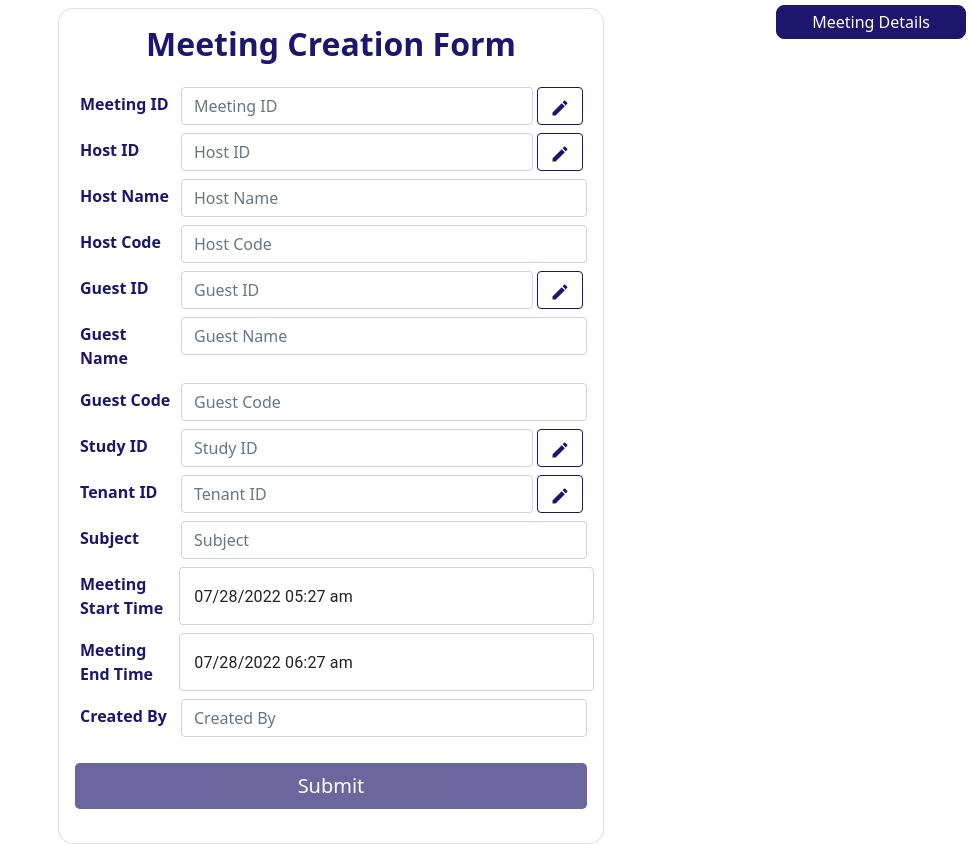
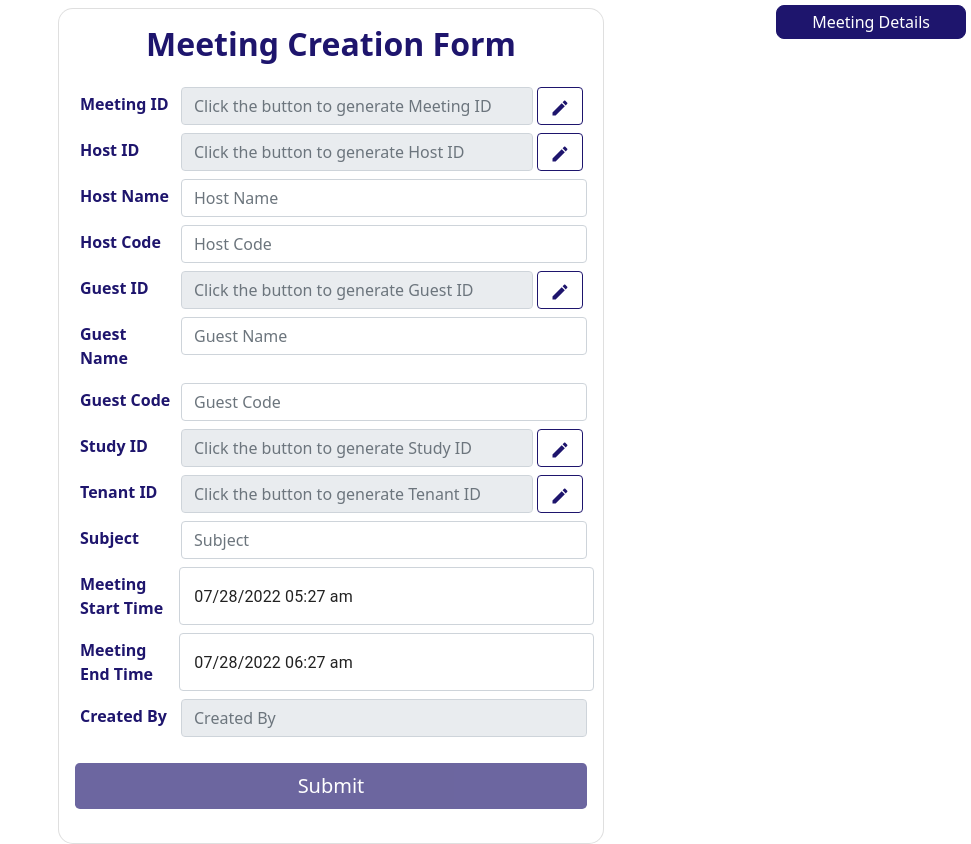
Before and after one commit to anshOFS/connect-meeting-sample-app, a React (Create React App) app: page /meetingCreation in a window 1280 px wide. Shown: the whole page, without its empty margins (309-1280 px from the left). Built offline with nearby package versions, Linux system fonts and the light colour scheme.

Commit message:
minor changes

```diff
--- a/src/app/pages/MeetingForm/meetingForm.js
+++ b/src/app/pages/MeetingForm/meetingForm.js
@@ -124,9 +124,10 @@ const MeetingForm = (props) => {
                               </label>
                               <div className="flex-grow-1">
                                 <input
+                                  readOnly
                                   {...input}
                                   type="text"
-                                  placeholder="Meeting ID"
+                                  placeholder="Click the button to generate Meeting ID"
                                   className={(meta.error && meta.touched) ? classStyleError : classStyleSuccess}
                                 />
                                 {meta.error && meta.touched && (
@@ -163,9 +164,10 @@ const MeetingForm = (props) => {
                               </label>
                               <div className="flex-grow-1">
                                 <input
+                                  readOnly
                                   {...input}
                                   type="text"
-                                  placeholder="Host ID"
+                                  placeholder="Click the button to generate Host ID"
                                   className={(meta.error && meta.touched) ? classStyleError : classStyleSuccess}
                                 />
                                 {meta.error && meta.touched && (
@@ -264,9 +266,10 @@ const MeetingForm = (props) => {
                               </label>
                               <div className="flex-grow-1">
                                 <input
+                                  readOnly
                                   {...input}
                                   type="text"
-                                  placeholder="Guest ID"
+                                  placeholder="Click the button to generate Guest ID"
                                   className={(meta.error && meta.touched) ? classStyleError : classStyleSuccess}
                                 />
                                 {meta.error && meta.touched && (
@@ -361,9 +364,10 @@ const MeetingForm = (props) => {
                               </label>
                               <div className="flex-grow-1">
                                 <input
+                                  readOnly
                                   {...input}
                                   type="text"
-                                  placeholder="Study ID"
+                                  placeholder="Click the button to generate Study ID"
                                   className={(meta.error && meta.touched) ? classStyleError : classStyleSuccess}
                                 />
                                 {meta.error && meta.touched && (
@@ -400,9 +404,10 @@ const MeetingForm = (props) => {
                               </label>
                               <div className="flex-grow-1">
                                 <input
+                                  readOnly
                                   {...input}
                                   type="text"
-                                  placeholder="Tenant ID"
+                                  placeholder="Click the button to generate Tenant ID"
                                   className={(meta.error && meta.touched) ? classStyleError : classStyleSuccess}
                                 />
                                 {meta.error && meta.touched && (
@@ -528,6 +533,7 @@ const MeetingForm = (props) => {
                               </label>
                               <div className="flex-grow-1">
                                 <input
+                                  readOnly
                                   {...input}
                                   type="text"
                                   placeholder="Created By"
--- a/src/app/pages/MeetingRoom/meetingRoom.css
+++ b/src/app/pages/MeetingRoom/meetingRoom.css
@@ -1,7 +1,7 @@
 .room-container {
     display: flex;
     flex-direction: column;
-    background-color: #1a1919;
+    background-color: white;
 }
 
 .room-container > button {
@@ -12,3 +12,8 @@
     min-width: 100vw;
     min-height: 100vh;
 }
+
+.btn-style {
+    position: relative;
+    z-index: 0;
+}
--- a/src/app/pages/MeetingRoom/meetingRoom.js
+++ b/src/app/pages/MeetingRoom/meetingRoom.js
@@ -10,11 +10,17 @@ const MeetingRoom = (props) => {
     const location = useLocation();
     const role = location.state.callerType;
     const [showIFrame, setShowIFrame] = useState(role === "Guest");
+    const [buttonHidden, setButtonHidden] = useState(false);
+
+    const clickHandler = () => {
+        setShowIFrame(true)
+        setButtonHidden(true)
+    }
 
     const token = location.state.token;
     return (
         <div className="room-container">
-            {role === 'Host' && <button style={{position: "absolute"}} onClick={() => setShowIFrame(true)}>Meeting URL: {HOSTED_URL}{CALL_TOKEN}{token}</button>}
+            {role === 'Host' && <button className="btn-style" hidden={buttonHidden} onClick={clickHandler}>Meeting URL: {HOSTED_URL}{CALL_TOKEN}{token}</button>}
             {showIFrame && <iframe title="ViedocConnect" src={`${HOSTED_URL}${CALL_TOKEN}${token}`} className="frame" allow="camera;microphone;display-capture;fullscreen">
             </iframe>}
         </div>
```
